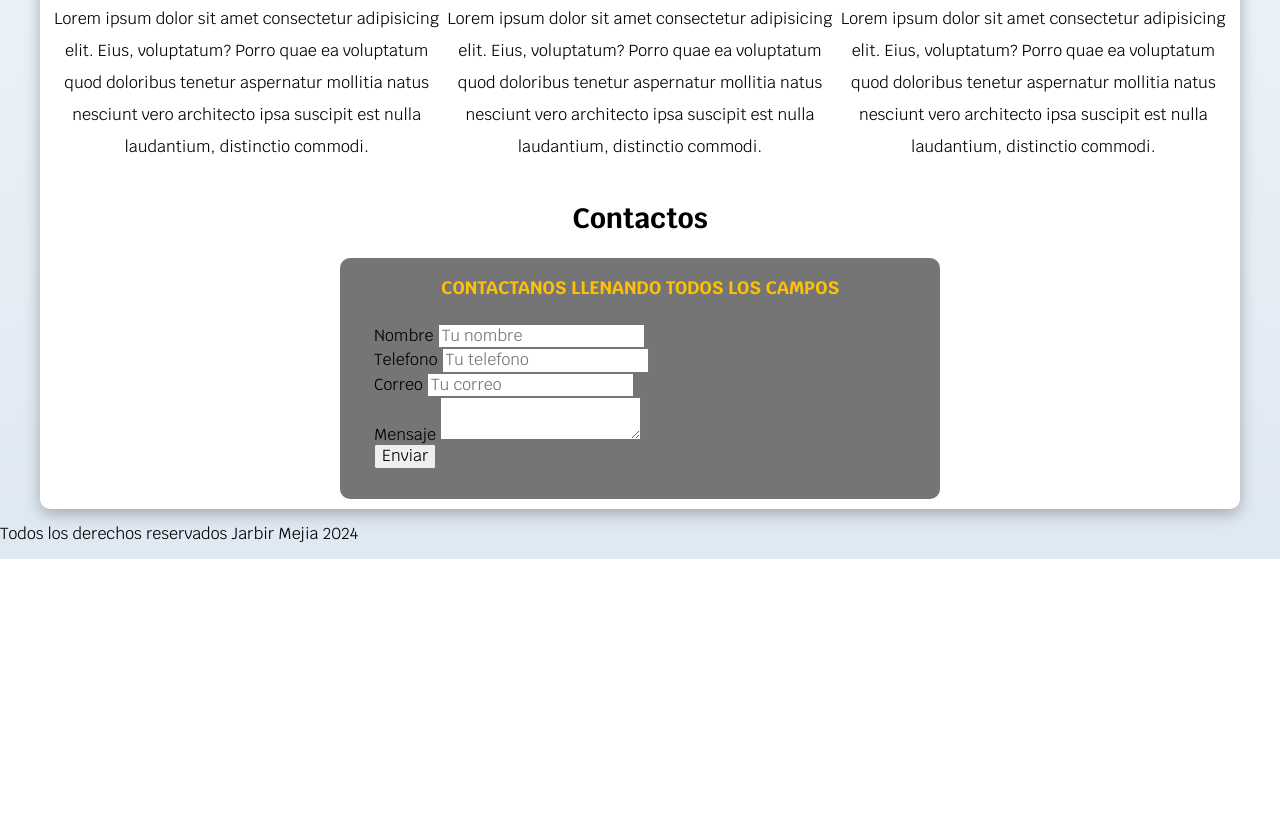
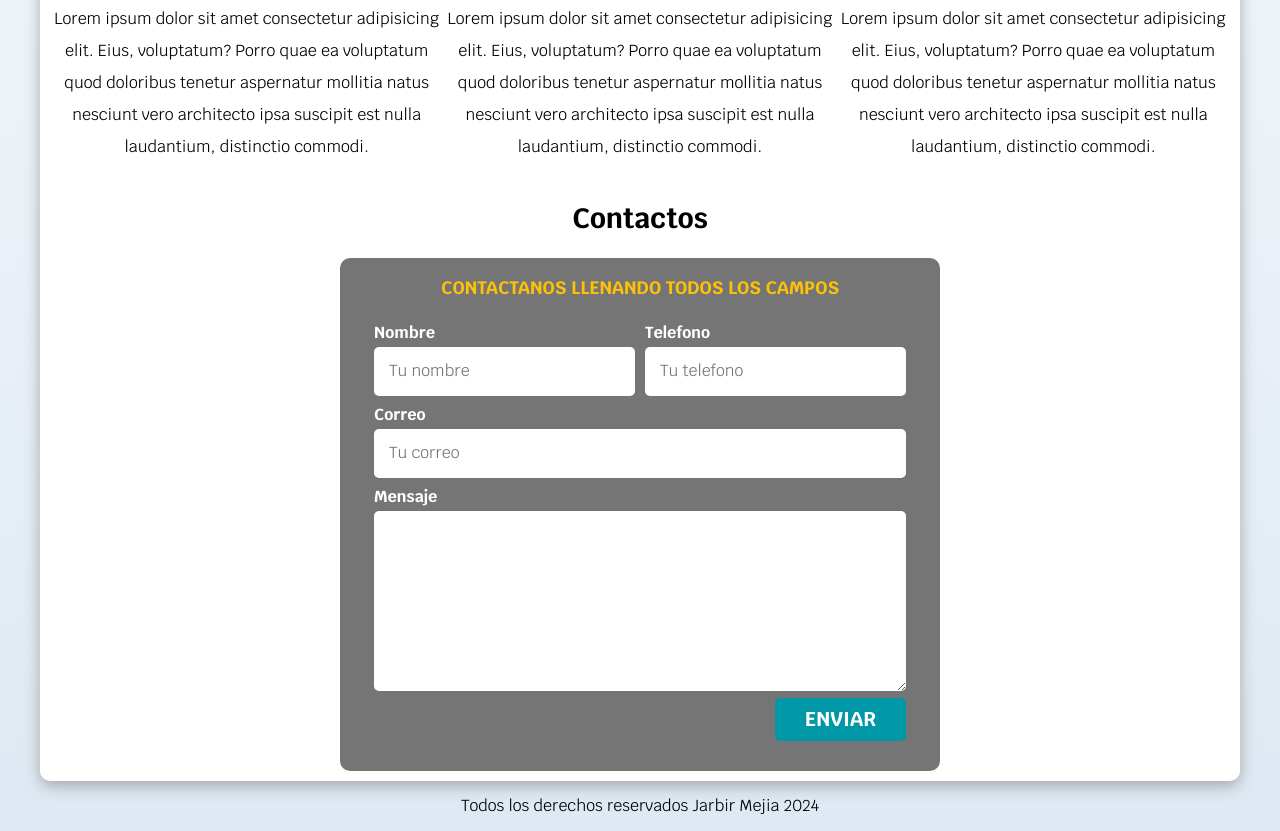
Before and after one commit to jarbirMR/paginacurso, a plain HTML site: page index.html in a window 1280 px wide. Shown: the part 921-1752 px from the top of the page. Before the commit the page ends 1480 px from the top, so only its background shows below. Drawn offline with Linux system fonts and the light colour scheme.

Commit message:
diseño del form terminado

```diff
--- a/css/styles.css
+++ b/css/styles.css
@@ -40,6 +40,7 @@
   border-radius: .5rem;
   width: 90%;
   text-align: center;
+  border: none;
 }
 
 @media (min-width: 768px) {
@@ -48,13 +49,10 @@
   }
 
 }
+.boton:hover {
+  cursor: pointer;
+}
 
-@media (min-width: 768px) {
-  .boton{
-    width: auto;
-  }
-
-}
 .sombra {
   -webkit-box-shadow: 0px 5px 15px 0px rgba(112,112,112,0.54);
 -moz-box-shadow: 0px 5px 15px 0px rgba(112,112,112,0.54);
@@ -85,7 +83,24 @@
 font-size: 2rem;
 }
 
+.w-sm-100{
+  width: 100%;
+}
 
+@media (min-width: 768px) {
+        .w-sm-100 {
+          width: auto;
+        }
+}
+
+.flex {
+  display: flex;
+}
+
+.alinear-derecha{
+  justify-content: flex-end;
+
+}
 
 .nav-bg{
   background-color: var(--secundario);
@@ -211,3 +226,42 @@
   margin-bottom: 2rem;
   color: var(--primario);
 }
+
+@media (min-width: 768px) {
+  .contenedor-campos{
+    display: grid;
+    grid-template-columns: repeat(2, 1fr);
+    grid-template-rows: auto auto 20rem;
+    column-gap: 1rem;
+
+  }
+}
+
+.campo:nth-child(3),
+.campo:nth-child(4){
+  grid-column: 1 / 3;
+}
+
+.campo{
+ margin-bottom: 1rem;
+}
+.campo label{
+    color: var(--blanco);
+    font-weight: bold;
+    margin-bottom: .5rem;
+    display: block;
+}
+.campo textarea {
+  height: 18rem;
+}
+
+.input-text {
+  width: 100%;
+  border: none;
+  padding: 1.5rem;
+  border-radius: .5rem;
+}
+
+.footer{
+  text-align: center;
+}
--- a/index.html
+++ b/index.html
@@ -130,27 +130,27 @@
                 <div class="contenedor-campos">
                 <div class="campo">
                     <label>Nombre</label>
-                    <input type="text" placeholder="Tu nombre">
+                    <input class="input-text"  type="text" placeholder="Tu nombre">
                 </div>
 
                 <div class="campo">
                     <label>Telefono</label>
-                    <input type="tel" placeholder="Tu telefono">
+                    <input class="input-text" type="tel" placeholder="Tu telefono">
                 </div>
 
                 <div class="campo">
                     <label>Correo</label>
-                    <input type="email" placeholder="Tu correo">
+                    <input class="input-text" type="email" placeholder="Tu correo">
                 </div>
 
                 <div class="campo">
                     <label>Mensaje</label>
-                    <textarea></textarea>
+                    <textarea class="input-text"></textarea>
                 </div>
             </div>
 
-                <div>
-                    <input type="submit" value="Enviar">
+                <div class="alinear-derecha flex">
+                    <input class="boton w-sm-100" type="submit" value="Enviar">
                 </div>
 
 
@@ -159,7 +159,7 @@
         </form>
     </section>
 </main>
-<footer>
+<footer class="footer">
         <p>Todos los derechos reservados Jarbir Mejia 2024</p>
     </footer>
 
```
